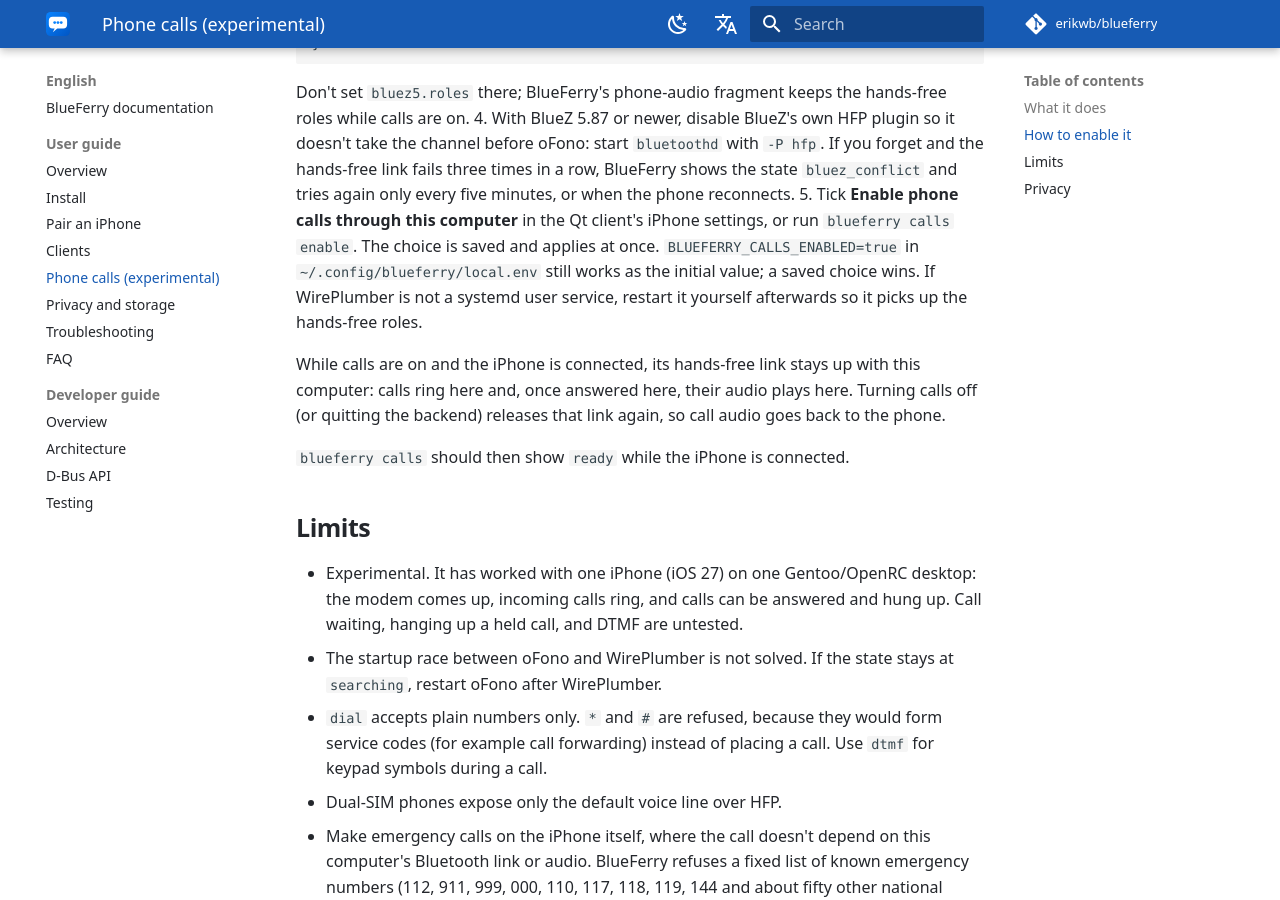
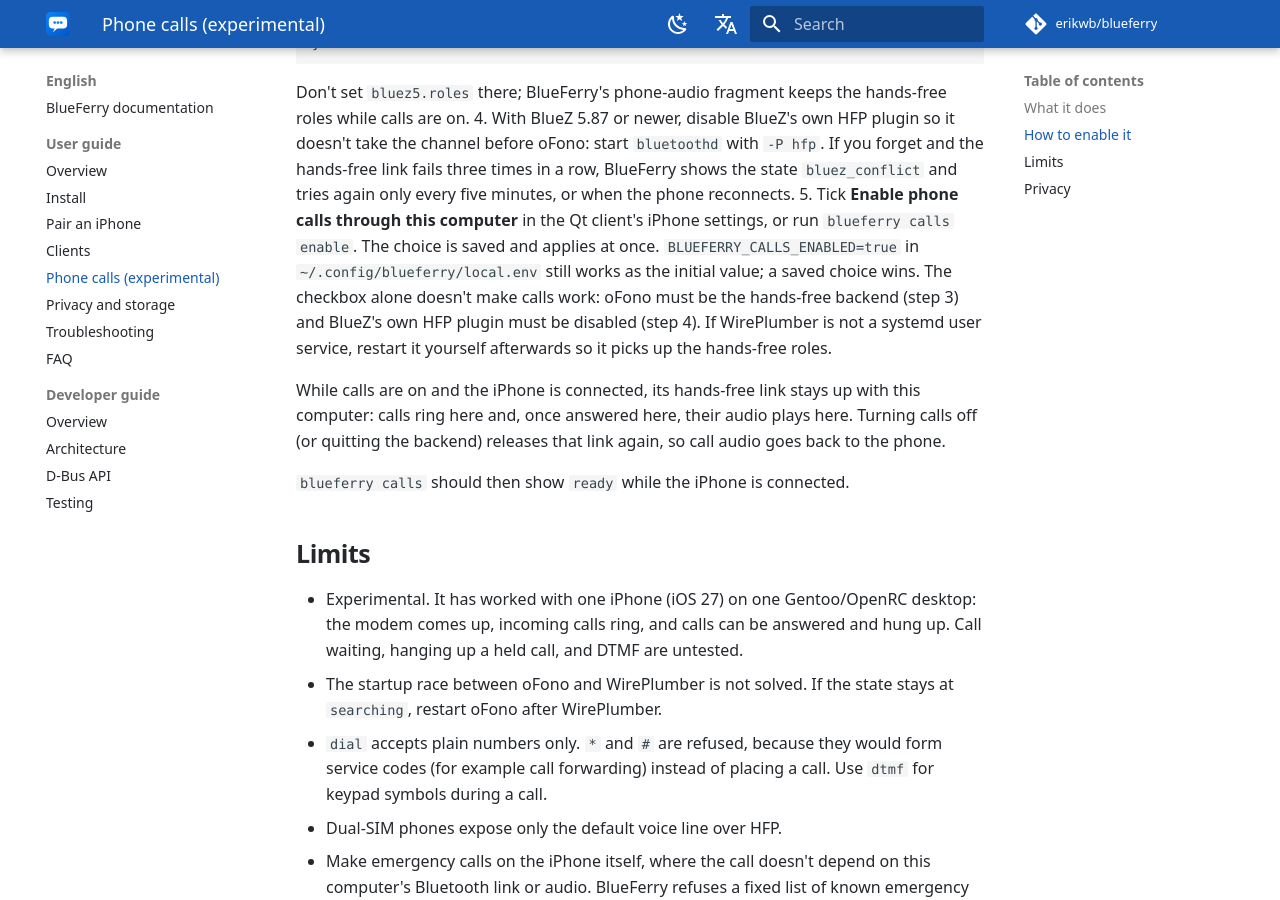
Before and after one commit to erikwb/blueferry, an MkDocs documentation site: the page built from docs/en/user/calls.md, in a window 1280 px wide and 900 px high, scrolled down 1593 px. Built offline with MkDocs 1.6.1 and Material for MkDocs 9.7.7, drawn with Linux system fonts in a browser that asks for light colours; some web fonts are replaced; comment, search, counter and statistics services are not loaded.

Commit message:
Say in the phone-calls caption what else working calls need

```diff
--- a/docs/en/user/calls.md
+++ b/docs/en/user/calls.md
@@ -82,7 +82,9 @@ Audio itself is routed by PipeWire. BlueFerry only controls the call.
    iPhone settings, or run `blueferry calls enable`. The choice is saved and
    applies at once. `BLUEFERRY_CALLS_ENABLED=true` in
    `~/.config/blueferry/local.env` still works as the initial value; a saved
-   choice wins. If WirePlumber is not a systemd user service, restart it
+   choice wins. The checkbox alone doesn't make calls work: oFono must be
+   the hands-free backend (step 3) and BlueZ's own HFP plugin must be
+   disabled (step 4). If WirePlumber is not a systemd user service, restart it
    yourself afterwards so it picks up the hands-free roles.
 
 While calls are on and the iPhone is connected, its hands-free link stays
```
Also changed, not shown: docs/de/user/calls.md (+3 -1 lines), 2 other files.
